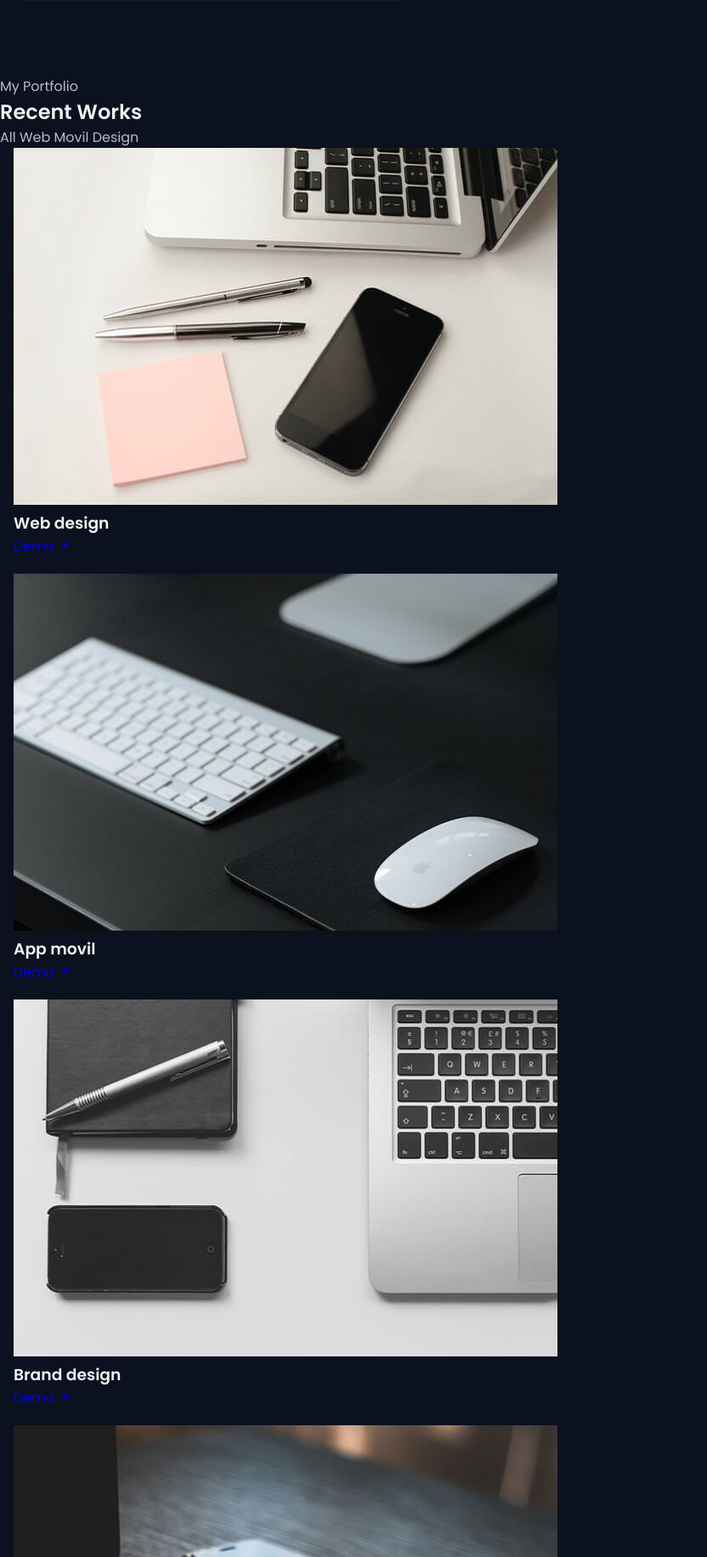
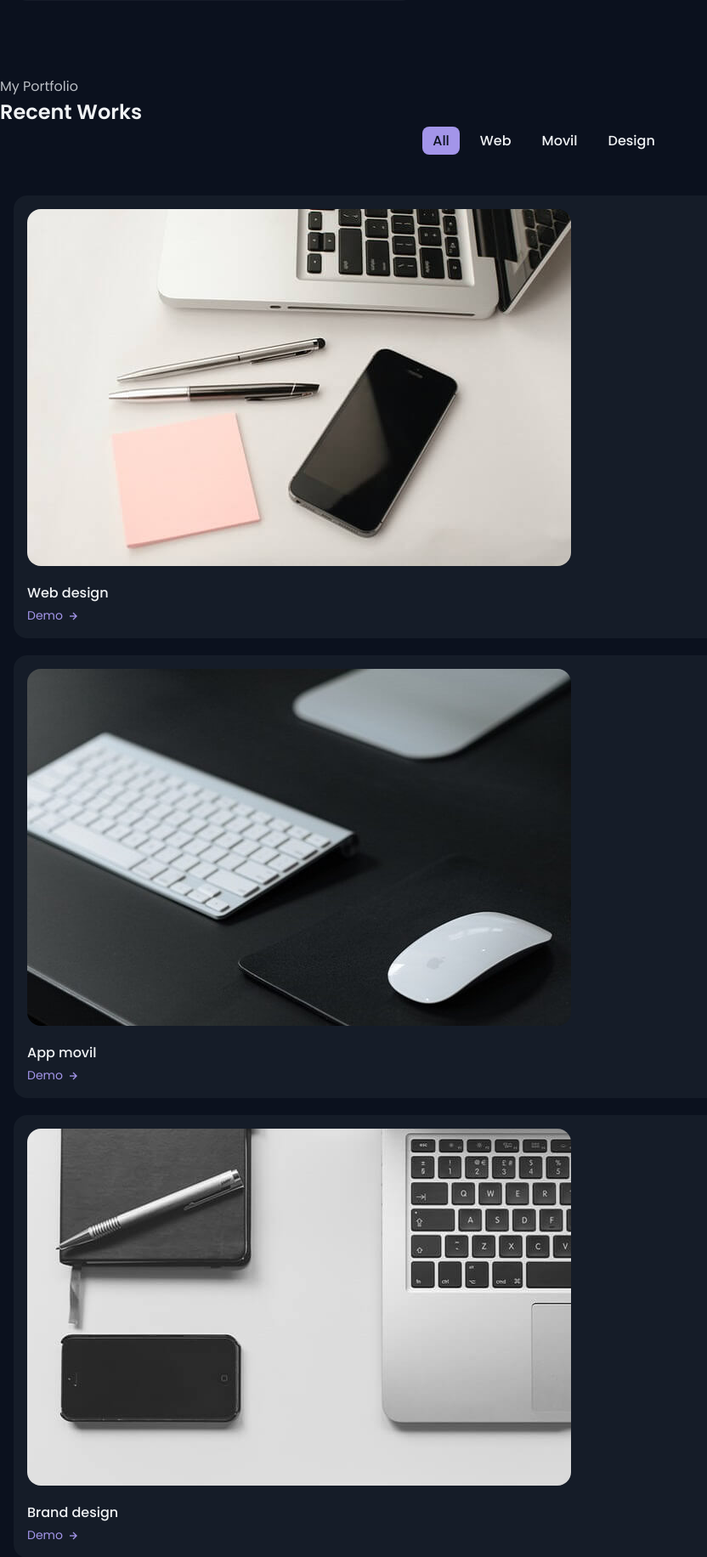
Before and after one commit to ATTACHMRNT-SORIT/portfolio-project, a PHP site: page / in a window 1280 px wide. Shown: the part 2555-4387 px from the top of the page at 85% size, without its empty margins (0-832 px from the left). Run offline with PHP 8.4, Linux system fonts and the light colour scheme.

Commit message:
work css

```diff
--- a/assets/css/styles.css
+++ b/assets/css/styles.css
@@ -539,9 +539,67 @@ img {
 
 
 /*=============== WORK ===============*/
+.work__container {
+  padding-top: 1rem;
+}
 
+.work__filter {
+  display: flex;
+  justify-content: center;
+  align-items: center;
+  column-gap: 0.75rem;
+  margin-bottom: 2rem;
+}
+
+.work__item {
+  cursor: pointer;
+  color: var(--title-color);
+  padding: 0.25rem 0.75rem;
+  font-weight: var(--font-medium);
+  border-radius: 0.5rem;
+}
+
+.work__card {
+  background-color: var(--container-color);
+  padding: 1rem;
+  border-radius: 1rem;
+}
+
+.work__img {
+  border-radius: 1rem;
+  margin-bottom: 0.75rem;
+}
+
+.work__title {
+  font-size: var(--normal-font-size);
+  font-weight: var(--font-medium);
+  margin-bottom: 0.25rem;
+}
+
+.work__button {
+  width: max-content;
+  color: var(--first-color);
+  font-size: var(--small-font-size);
+  display: flex;
+  align-items: center;
+  column-gap: 0.25rem;
+}
+
+.work__button:hover .work__icon {
+  transform: translateX(0.25rem);
+}
+
+.work__icon {
+  font-size: 1rem;
+  transition: 0.4s;
+}
 
 /* Active item work*/
+
+.active-work {
+  background-color: var(--first-color);
+  color: var(--body-color);
+}
 
 
 /*=============== TESTIMONIAL ===============*/
```
